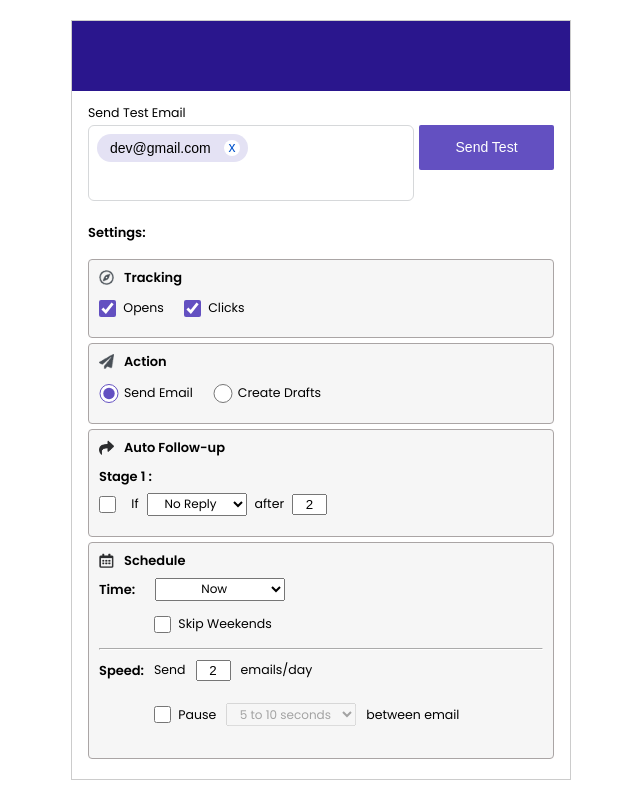
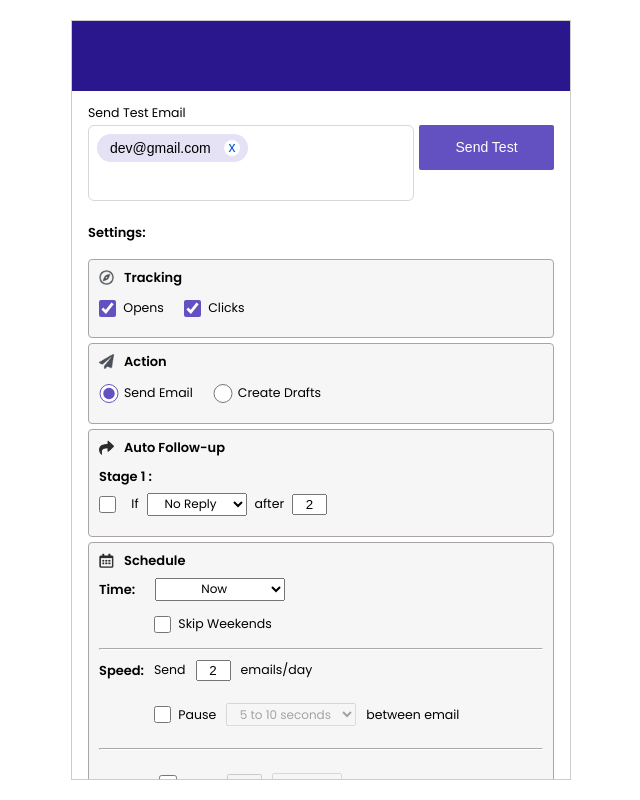
Before and after one commit to aliakbar512006/The-Outreach, a React (Create React App) app: page / in a window 1280 px wide. Both pictures are taken after a click on the button "Outreach". Shown: the whole page, without its empty margins (319-959 px from the left). Built offline with nearby package versions, Linux system fonts and the light colour scheme; a web font is replaced by a local one.

Commit message:
Add repeat section

```diff
--- /dev/null
+++ b/src/components/Modal/Repeat.tsx
@@ -0,0 +1,58 @@
+import { useState } from "react";
+
+import { LightText, BoldText } from "../styles/TextVariants.styled";
+import { RepeatConfigContainer } from "../styles/ScheduleContainer.styled";
+import { Dropdown } from "../styles/Dropdown.styled";
+import { CheckboxInput } from "../styles/Checkbox.styled";
+import { RepeatLabel } from "../styles/LabelVariants.styled";
+
+interface IScheduledRepeat {
+   isRepeatChecked: boolean;
+   repeatCount: string;
+   repeatTimings: string[];
+   selectedRpeatTimings: string;
+}
+
+const ScheduledRepeat = (): JSX.Element => {
+   const [repeatConfigs, setRepeatConfigs] = useState<IScheduledRepeat>({
+      repeatCount: "1",
+      isRepeatChecked: true,
+      repeatTimings: ["Day", "Hour", "Week", "Month"],
+      selectedRpeatTimings: "Day",
+   });
+
+   return (
+      <div>
+         <RepeatConfigContainer>
+            <BoldText>Repeat: </BoldText>
+            <RepeatLabel>
+               <CheckboxInput
+                  type="checkbox"
+                  checked={!repeatConfigs.isRepeatChecked}
+                  onChange={() => setRepeatConfigs({ ...repeatConfigs, isRepeatChecked: !repeatConfigs.isRepeatChecked })}
+               />
+               <LightText>Every</LightText>
+            </RepeatLabel>
+            <input
+               type="text"
+               value={repeatConfigs.repeatCount}
+               disabled={repeatConfigs.isRepeatChecked}
+               onChange={(e) => setRepeatConfigs({ ...repeatConfigs, repeatCount: e.target.value })}
+            />
+            <Dropdown
+               value={repeatConfigs.selectedRpeatTimings}
+               disabled={repeatConfigs.isRepeatChecked}
+               onChange={(e) => setRepeatConfigs({ ...repeatConfigs, selectedRpeatTimings: e.target.value })}
+            >
+               {repeatConfigs.repeatTimings.map((opt) => (
+                  <option value={opt} key={opt}>
+                     {opt}
+                  </option>
+               ))}
+            </Dropdown>
+         </RepeatConfigContainer>
+      </div>
+   );
+};
+
+export default ScheduledRepeat;
--- a/src/components/Modal/Schedule.tsx
+++ b/src/components/Modal/Schedule.tsx
@@ -12,6 +12,7 @@ import { ScheduleLabel } from "../styles/LabelVariants.styled";
 import { SectionHeadingContainer } from "../styles/SectionHeadingContainer.styled";
 
 import scheduleImage from "../../assets/images/schedule.png";
+import ScheduledRepeat from "./Repeat";
 
 interface ISchedule {
    scheduledTimes: string[];
@@ -57,6 +58,8 @@ const Schedule = (): JSX.Element => {
          </>
          <HRLineBreak />
          <SchduledSpeed />
+         <HRLineBreak />
+         <ScheduledRepeat />
       </div>
    );
 };
--- a/src/components/styles/LabelVariants.styled.ts
+++ b/src/components/styles/LabelVariants.styled.ts
@@ -17,3 +17,7 @@ export const ScheduleLabel = styled(FollowUpLabel)`
 export const SpeedLabel = styled(FollowUpLabel)`
     margin: 15px 0px 15px 55px;
 `
+
+export const RepeatLabel = styled(FollowUpLabel)`
+    margin: 15px 0px 15px 0px;
+`
--- a/src/components/styles/ScheduleContainer.styled.ts
+++ b/src/components/styles/ScheduleContainer.styled.ts
@@ -32,3 +32,9 @@ export const ScheduleContainer = styled(FollowupContainer)`
 export const SpeedConfigContainer = styled(ScheduleContainer)`
     column-gap: 10px;
 `
+export const RepeatConfigContainer = styled(SpeedConfigContainer)`
+
+    select {
+        min-width: 70px;
+    }
+`
```
